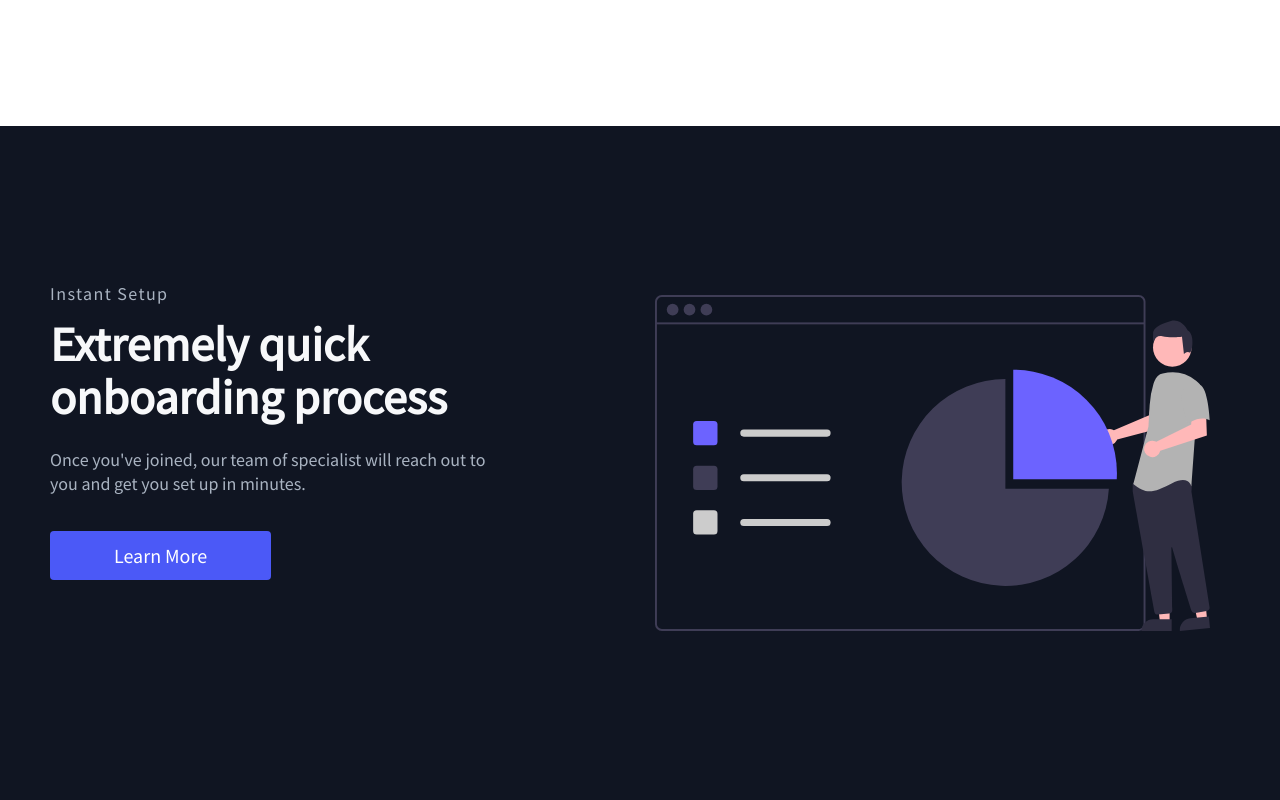
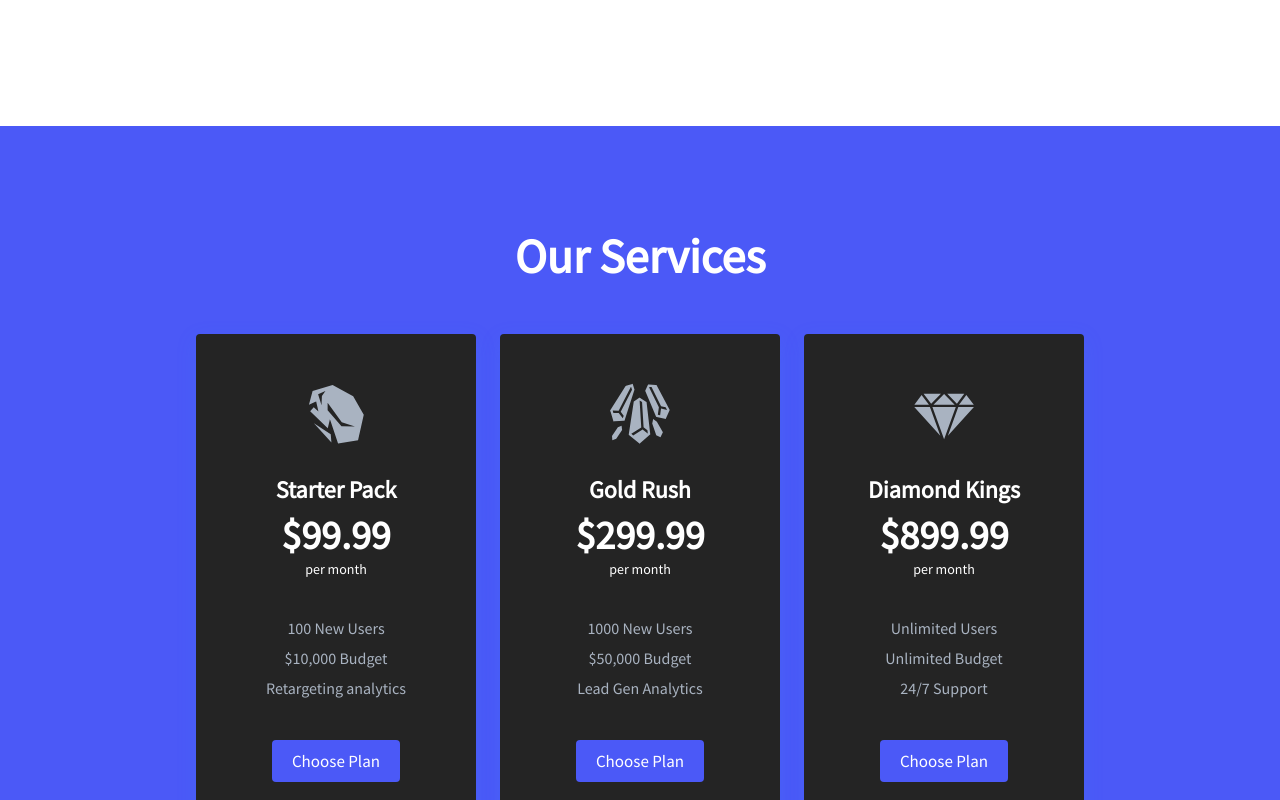
Before and after one commit to StyvenSoft/seven-landing, a React (Create React App) app: page / in a window 1280 px wide. Shown: the part 1480-2280 px from the top of the page. Built offline with nearby package versions, Linux system fonts and the light colour scheme.

Commit message:
New component pricing

```diff
--- /dev/null
+++ b/src/components/Pricing/Pricing.elements.js
@@ -0,0 +1,105 @@
+import { Link } from 'react-router-dom';
+import styled from 'styled-components';
+
+export const PricingSection = styled.div`
+  padding: 100px 0 160px;
+  display: flex;
+  flex-direction: column;
+  justify-content: center;
+  background: #4b59f7;
+`
+
+export const PricingWrapper = styled.div`
+  display: flex;
+  flex-direction: column;
+  align-items: center;
+  margin: 0 auto;
+  @media screen and (max-width: 960px) {
+    margin: 0 30px;
+    display: flex;
+    flex-direction: column;
+    align-items: center;
+  }
+`
+
+export const PricingHeading = styled.h1`
+  color: #fff;
+  font-size: 48px;
+  margin-bottom: 24px;
+`
+
+export const PricingContainer = styled.div`
+  display: flex;
+  justify-content: center;
+  align-items: center;
+  @media screen and (max-width: 960px) {
+    display: flex;
+    flex-direction: column;
+    justify-content: center;
+    align-items: center;
+    width: 100%;
+  }
+`
+
+export const PricingCard = styled(Link)`
+  background: #242424;
+  box-shadow: 0 6px 20px rgba(56, 125, 255, 0.2);
+  width: 280px;
+  height: 500px;
+  text-decoration: none;
+  border-radius: 4px;
+  &:nth-child(2) {
+    margin: 24px;
+  }
+  &:hover {
+    transform: scale(1.06);
+    transition: all 0.3s ease-out;
+    color: #1c2237;
+  }
+  @media screen and (max-width: 960px) {
+    width: 90%;
+    &:hover {
+      transform: none;
+    }
+  }
+`
+
+export const PricingCardInfo = styled.div`
+  display: flex;
+  flex-direction: column;
+  height: 500px;
+  padding: 24px;
+  align-items: center;
+  color: #fff;
+`
+
+export const PricingCardIcon = styled.div`
+  margin: 24px 0;
+`
+
+export const PricingCardPlan = styled.h3`
+  margin-bottom: 5px;
+  font-size: 24px;
+`
+
+export const PricingCardCost = styled.h4`
+  font-size: 40px;
+`
+
+export const PricingCardLength = styled.p`
+  font-size: 14px;
+  margin-bottom: 24px;
+`
+
+export const PricingCardFeatures = styled.ul`
+  margin: 16px 0 32px;
+  list-style: none;
+  display: flex;
+  flex-direction: column;
+  align-items: center;
+  color: #a9b3c1;
+`
+
+export const PricingCardFeature = styled.li`
+  margin-bottom: 10px;
+`
--- /dev/null
+++ b/src/components/Pricing/Pricing.js
@@ -0,0 +1,82 @@
+import React from 'react';
+import { Button } from '../../globalStyles';
+import { GiCrystalBars } from 'react-icons/gi';
+import { GiCutDiamond, GiRock } from 'react-icons/gi';
+import { IconContext } from 'react-icons/lib';
+import {
+  PricingSection,
+  PricingWrapper,
+  PricingHeading,
+  PricingContainer,
+  PricingCard,
+  PricingCardInfo,
+  PricingCardIcon,
+  PricingCardPlan,
+  PricingCardCost,
+  PricingCardLength,
+  PricingCardFeatures,
+  PricingCardFeature
+} from './Pricing.elements';
+
+function Pricing() {
+  return (
+    <IconContext.Provider value={{ color: '#a9b3c1', size: 64 }}>
+      <PricingSection>
+        <PricingWrapper>
+          <PricingHeading>Our Services</PricingHeading>
+          <PricingContainer>
+            <PricingCard to='/sign-up'>
+              <PricingCardInfo>
+                <PricingCardIcon>
+                  <GiRock />
+                </PricingCardIcon>
+                <PricingCardPlan>Starter Pack</PricingCardPlan>
+                <PricingCardCost>$99.99</PricingCardCost>
+                <PricingCardLength>per month</PricingCardLength>
+                <PricingCardFeatures>
+                  <PricingCardFeature>100 New Users</PricingCardFeature>
+                  <PricingCardFeature>$10,000 Budget</PricingCardFeature>
+                  <PricingCardFeature>Retargeting analytics</PricingCardFeature>
+                </PricingCardFeatures>
+                <Button primary>Choose Plan</Button>
+              </PricingCardInfo>
+            </PricingCard>
+            <PricingCard to='/sign-up'>
+              <PricingCardInfo>
+                <PricingCardIcon>
+                  <GiCrystalBars />
+                </PricingCardIcon>
+                <PricingCardPlan>Gold Rush</PricingCardPlan>
+                <PricingCardCost>$299.99</PricingCardCost>
+                <PricingCardLength>per month</PricingCardLength>
+                <PricingCardFeatures>
+                  <PricingCardFeature>1000 New Users</PricingCardFeature>
+                  <PricingCardFeature>$50,000 Budget</PricingCardFeature>
+                  <PricingCardFeature>Lead Gen Analytics</PricingCardFeature>
+                </PricingCardFeatures>
+                <Button primary>Choose Plan</Button>
+              </PricingCardInfo>
+            </PricingCard>
+            <PricingCard to='/sign-up'>
+              <PricingCardInfo>
+                <PricingCardIcon>
+                  <GiCutDiamond />
+                </PricingCardIcon>
+                <PricingCardPlan>Diamond Kings</PricingCardPlan>
+                <PricingCardCost>$899.99</PricingCardCost>
+                <PricingCardLength>per month</PricingCardLength>
+                <PricingCardFeatures>
+                  <PricingCardFeature>Unlimited Users</PricingCardFeature>
+                  <PricingCardFeature>Unlimited Budget</PricingCardFeature>
+                  <PricingCardFeature>24/7 Support</PricingCardFeature>
+                </PricingCardFeatures>
+                <Button primary>Choose Plan</Button>
+              </PricingCardInfo>
+            </PricingCard>
+          </PricingContainer>
+        </PricingWrapper>
+      </PricingSection>
+    </IconContext.Provider>
+  );
+}
+export default Pricing;
--- a/src/components/index.js
+++ b/src/components/index.js
@@ -1,3 +1,4 @@
 export { default as Navbar } from './Navbar/Navbar';
 export { default as Footer } from './Footer/Footer';
+export { default as Pricing } from './Pricing/Pricing';
 export { default as InfoSection } from './InfoSection/InfoSection';
--- a/src/pages/HomePage/Home.js
+++ b/src/pages/HomePage/Home.js
@@ -1,5 +1,5 @@
 import React from 'react'
-import { InfoSection } from '../../components'
+import { InfoSection, Pricing } from '../../components'
 import { homeObjOne, homeObjThree, homeObjTwo } from './Data'
 
 const Home = () => {
@@ -7,6 +7,7 @@
         <>
             <InfoSection {...homeObjOne} />
             <InfoSection {...homeObjTwo} />
+            <Pricing />
             <InfoSection {...homeObjThree} />
         </>
     )
```
